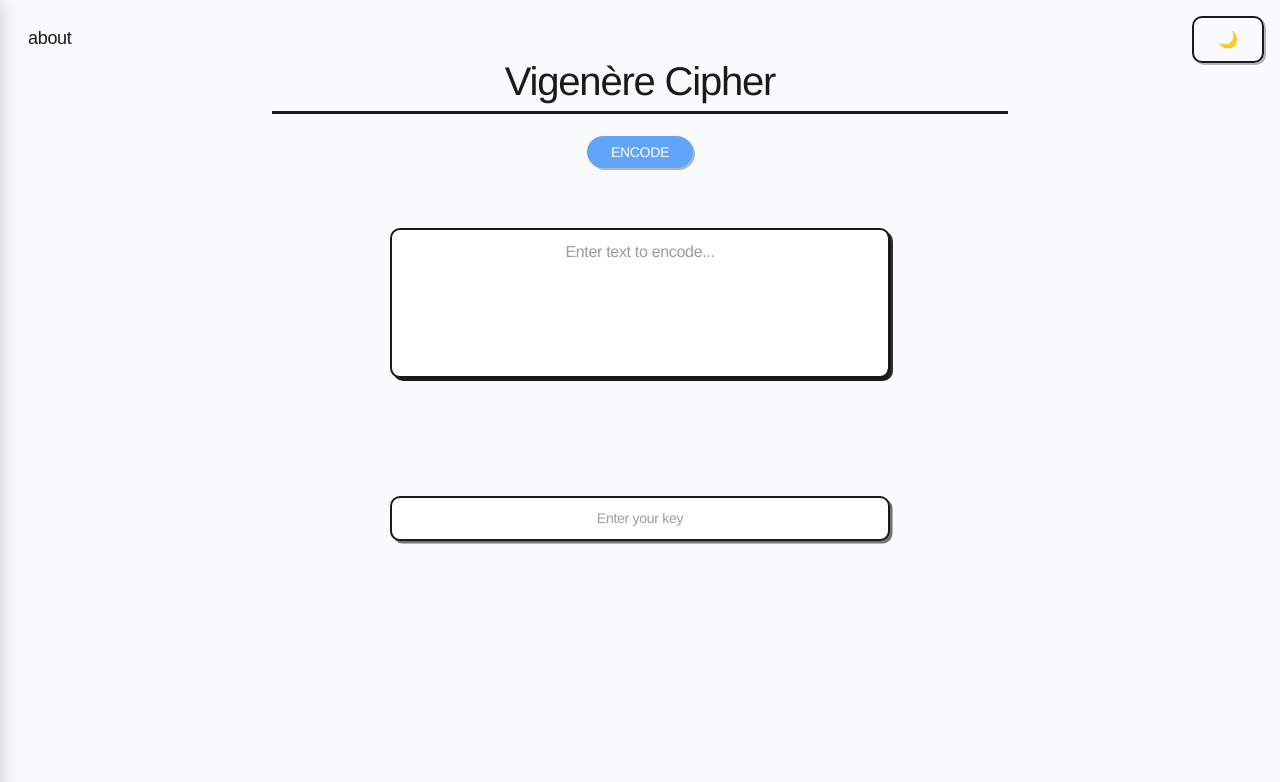
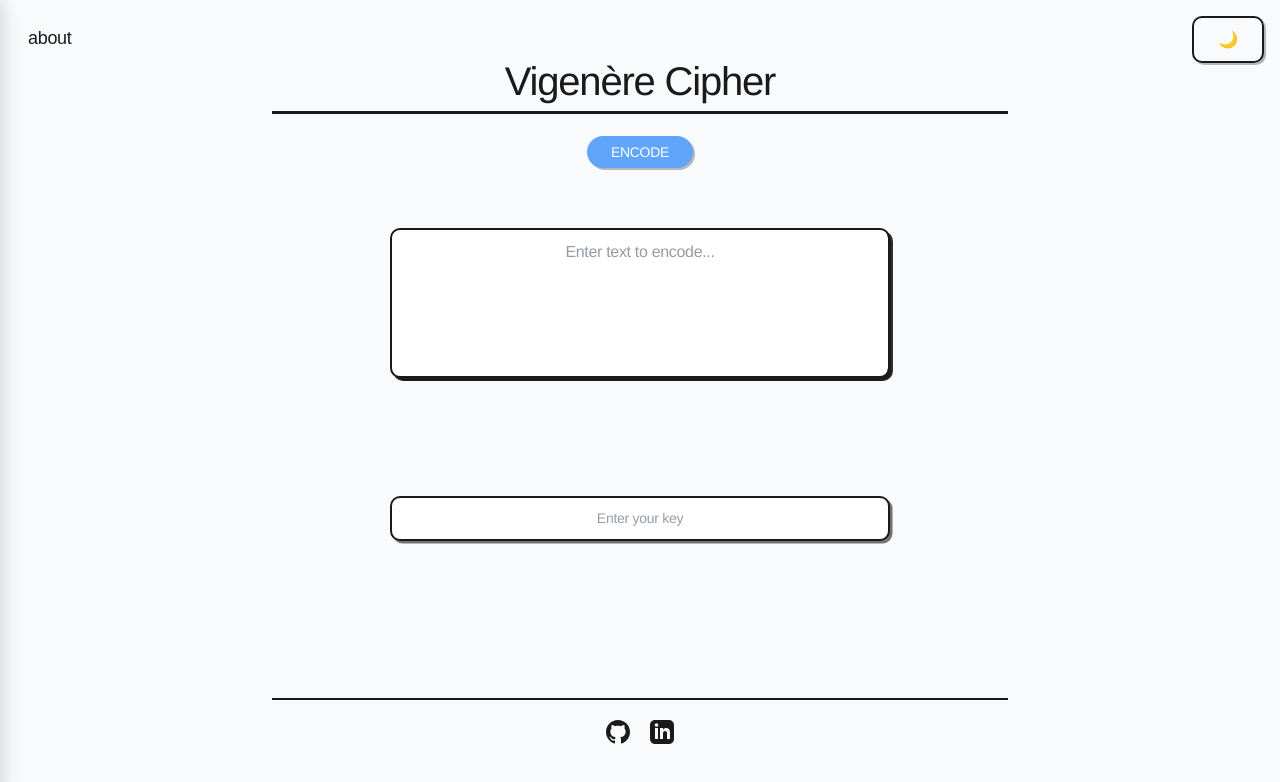
Before and after one commit to cjcaio/enc-dec_vigenere, a React (Create React App) app in the folder frontend/: page / in a window 1280 px wide. Shown: the top 782 px of the page. Built offline with nearby package versions, Linux system fonts and the light colour scheme.

Commit message:
Add Footer component and update App layout styles
Introduce a new Footer with social links and a styled layout. Update the App container to use a flex column layout, ensuring the Footer is positioned at the bottom of the page.

```diff
--- a/frontend/src/App.js
+++ b/frontend/src/App.js
@@ -3,6 +3,7 @@
 import CipherInput from './components/CipherInput';
 import ResultDisplay from './components/ResultDisplay';
 import About from './components/About';
+import Footer from './components/Footer';
 import './styles/globals.css';
 
 function App() {
@@ -17,7 +18,11 @@
   };
 
     return (
-        <div className="container">
+        <div className="container" style={{
+            minHeight: '100vh',
+            display: 'flex',
+            flexDirection: 'column'
+        }}>
             <About />
             <ThemeToggle />
             <h1 style={{ textAlign: 'center', marginBottom: '2rem' }}>
@@ -25,9 +30,11 @@
             </h1>
             <CipherInput onEncrypt={handleEncrypt} onDecrypt={handleDecrypt} />
             <ResultDisplay result={result} />
+            <Footer />
         </div>
     );
 }
 
 
+
 export default App;
--- /dev/null
+++ b/frontend/src/components/Footer.jsx
@@ -0,0 +1,70 @@
+import React from 'react';
+import styled from '@emotion/styled';
+
+const FooterContainer = styled.footer`
+    width: 100%;
+    display: flex;
+    flex-direction: column;
+    align-items: center;
+    margin-top: auto;
+    padding: 20px 0;
+`;
+
+const Divider = styled.div`
+    width: 100%;
+    height: 2px;
+    background-color: #1a1a1a;
+    margin-bottom: 20px;
+`;
+
+const SocialLinks = styled.div`
+    display: flex;
+    gap: 20px;
+    align-items: center;
+`;
+
+const SocialLink = styled.a`
+    color: #1a1a1a;
+    transition: transform 0.2s ease;
+
+    &:hover {
+        transform: translateY(-2px);
+    }
+
+    svg {
+        width: 24px;
+        height: 24px;
+    }
+`;
+
+const Footer = () => {
+    return (
+        <FooterContainer>
+            <Divider />
+            <SocialLinks>
+                <SocialLink
+                    href="https://github.com/cjcaio"
+                    target="_blank"
+                    rel="noopener noreferrer"
+                    aria-label="GitHub"
+                >
+                    <svg viewBox="0 0 24 24" fill="currentColor">
+                        <path d="M12 0c-6.626 0-12 5.373-12 12 0 5.302 3.438 9.8 8.207 11.387.599.111.793-.261.793-.577v-2.234c-3.338.726-4.033-1.416-4.033-1.416-.546-1.387-1.333-1.756-1.333-1.756-1.089-.745.083-.729.083-.729 1.205.084 1.839 1.237 1.839 1.237 1.07 1.834 2.807 1.304 3.492.997.107-.775.418-1.305.762-1.604-2.665-.305-5.467-1.334-5.467-5.931 0-1.311.469-2.381 1.236-3.221-.124-.303-.535-1.524.117-3.176 0 0 1.008-.322 3.301 1.23.957-.266 1.983-.399 3.003-.404 1.02.005 2.047.138 3.006.404 2.291-1.552 3.297-1.23 3.297-1.23.653 1.653.242 2.874.118 3.176.77.84 1.235 1.911 1.235 3.221 0 4.609-2.807 5.624-5.479 5.921.43.372.823 1.102.823 2.222v3.293c0 .319.192.694.801.576 4.765-1.589 8.199-6.086 8.199-11.386 0-6.627-5.373-12-12-12z"/>
+                    </svg>
+                </SocialLink>
+                <SocialLink
+                    href="https://www.linkedin.com/in/caio-jorge-7230b4263/"
+                    target="_blank"
+                    rel="noopener noreferrer"
+                    aria-label="LinkedIn"
+                >
+                    <svg viewBox="0 0 24 24" fill="currentColor">
+                        <path d="M19 0h-14c-2.761 0-5 2.239-5 5v14c0 2.761 2.239 5 5 5h14c2.762 0 5-2.239 5-5v-14c0-2.761-2.238-5-5-5zm-11 19h-3v-11h3v11zm-1.5-12.268c-.966 0-1.75-.79-1.75-1.764s.784-1.764 1.75-1.764 1.75.79 1.75 1.764-.783 1.764-1.75 1.764zm13.5 12.268h-3v-5.604c0-3.368-4-3.113-4 0v5.604h-3v-11h3v1.765c1.396-2.586 7-2.777 7 2.476v6.759z"/>
+                    </svg>
+                </SocialLink>
+            </SocialLinks>
+        </FooterContainer>
+    );
+};
+
+export default Footer;
```
